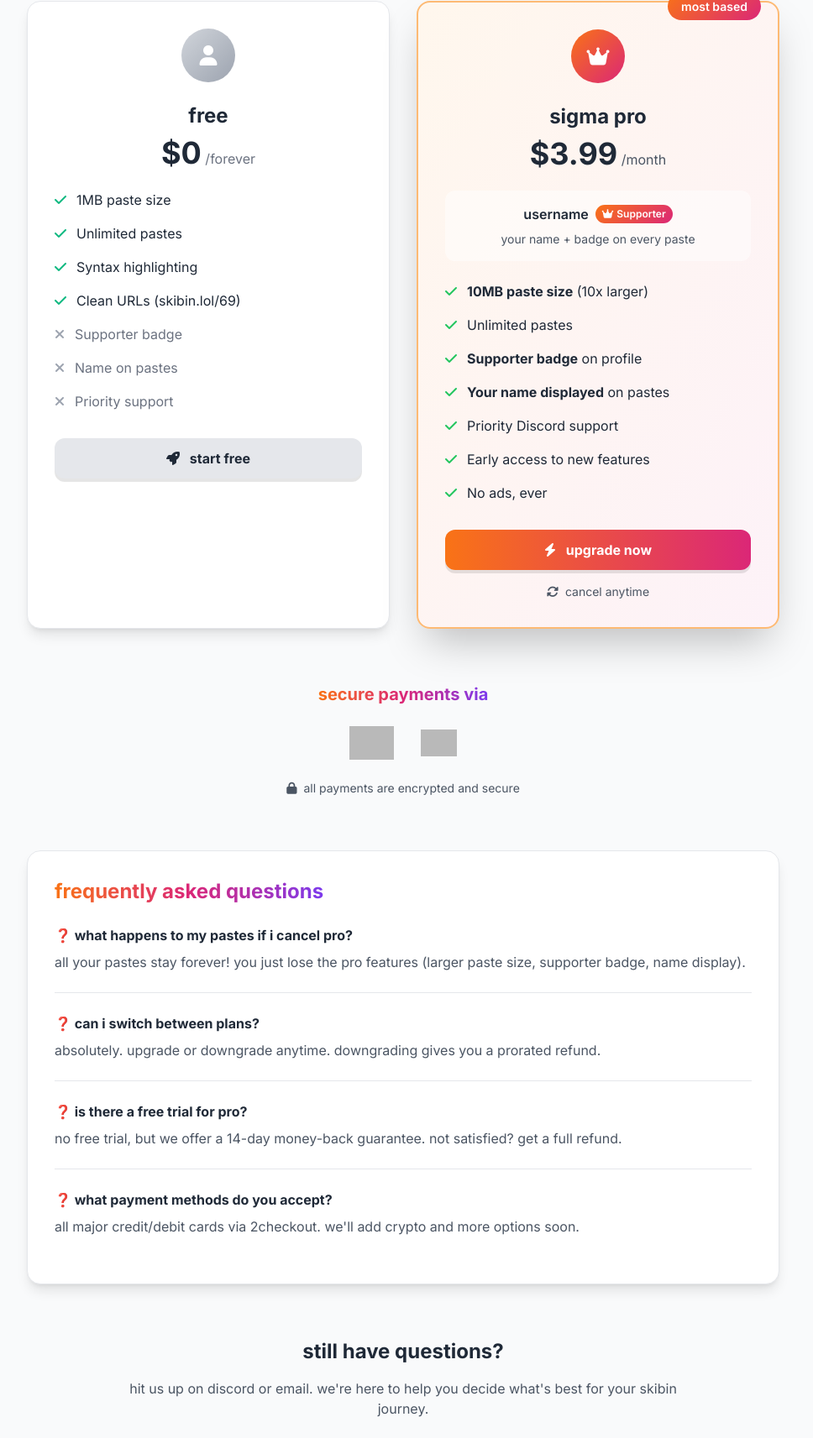
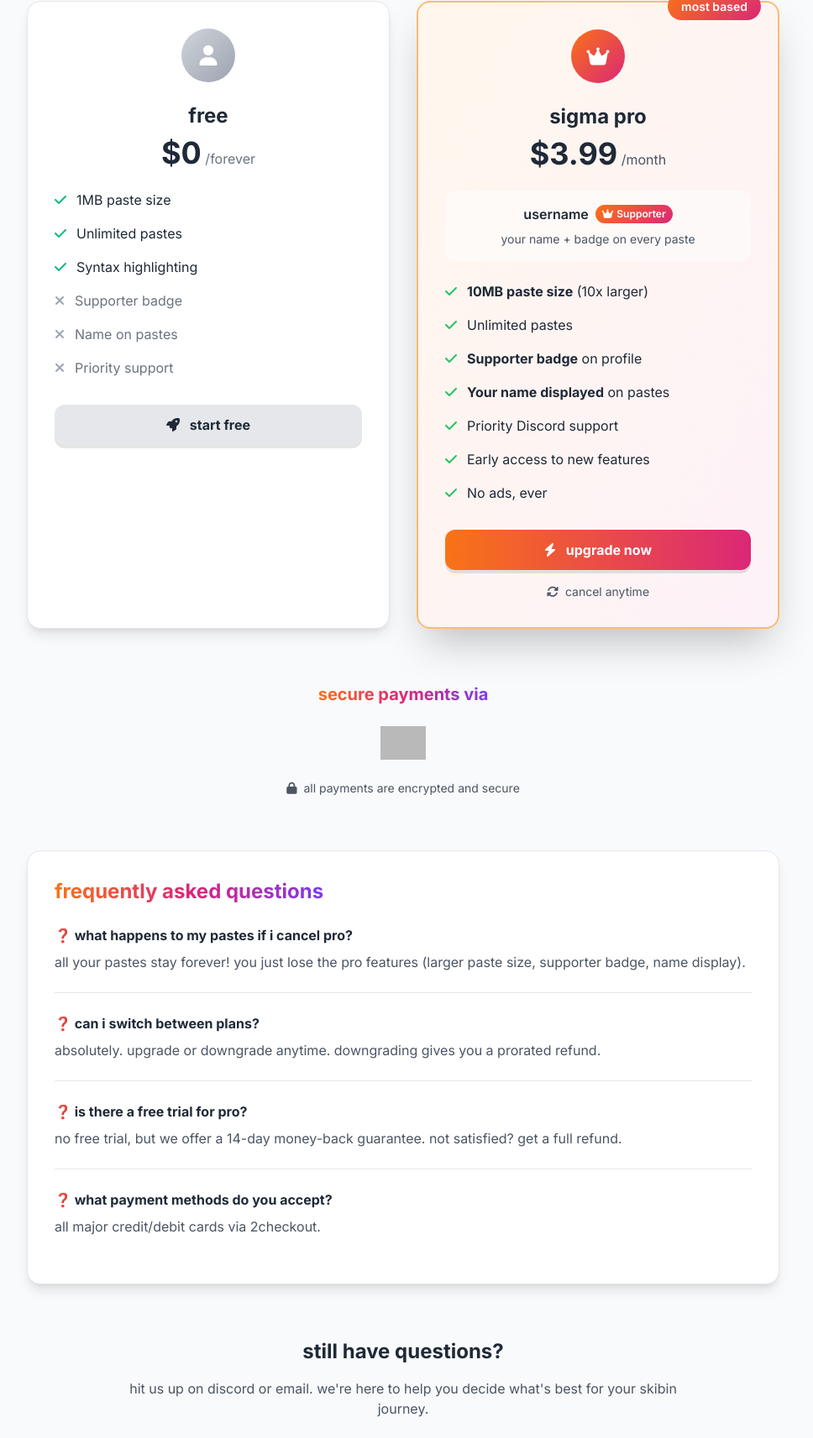
Before and after one commit to voxadorww/skibin, a Django app: page /pricing in a window 1280 px wide. Shown: the part 355-2068 px from the top of the page at 84% size, without its empty margins (160-1128 px from the left). Run offline with Django 5.2, Linux system fonts and the light colour scheme; some libraries are stand-ins or nearby versions; grey boxes are pictures that could not be loaded.

Commit message:
Update pricing.html

```diff
--- a/app/templates/pricing.html
+++ b/app/templates/pricing.html
@@ -207,10 +207,6 @@
                                 <span>Syntax highlighting</span>
                             </li>
                             <li class="flex items-start">
-                                <i class="fas fa-check feature-check mt-1 mr-3"></i>
-                                <span>Clean URLs (skibin.lol/69)</span>
-                            </li>
-                            <li class="flex items-start">
                                 <i class="fas fa-times feature-missing mt-1 mr-3"></i>
                                 <span class="text-gray-500">Supporter badge</span>
                             </li>
@@ -311,12 +307,9 @@
             <div class="max-w-2xl mx-auto text-center mb-16">
                 <h3 class="text-xl font-bold mb-6 gradient-text">secure payments via</h3>
                 <div class="flex justify-center items-center space-x-8 mb-6">
-                    <img src="https://www.2checkout.com/upload/images/2co_logo_horizontal_pos_rgb_400px.png"
-                         alt="2Checkout"
+                    <img src="https://avatars.githubusercontent.com/u/2494325?s=200&v=4"
+                         alt="2Checkout/Verifone"
                          class="h-10 payment-logos">
-                    <img src="https://upload.wikimedia.org/wikipedia/commons/thumb/5/5e/Verifone_logo.svg/2560px-Verifone_logo.svg.png"
-                         alt="Verifone"
-                         class="h-8 payment-logos">
                 </div>
                 <p class="text-gray-600 dark:text-gray-300 text-sm">
                     <i class="fas fa-lock mr-1"></i> all payments are encrypted and secure
@@ -348,7 +341,7 @@
                     <div class="pb-6">
                         <h4 class="font-bold mb-2">❓ what payment methods do you accept?</h4>
                         <p class="text-gray-600 dark:text-gray-300">
-                            all major credit/debit cards via 2checkout. we'll add crypto and more options soon.
+                            all major credit/debit cards via 2checkout.
                         </p>
                     </div>
                 </div>
```
